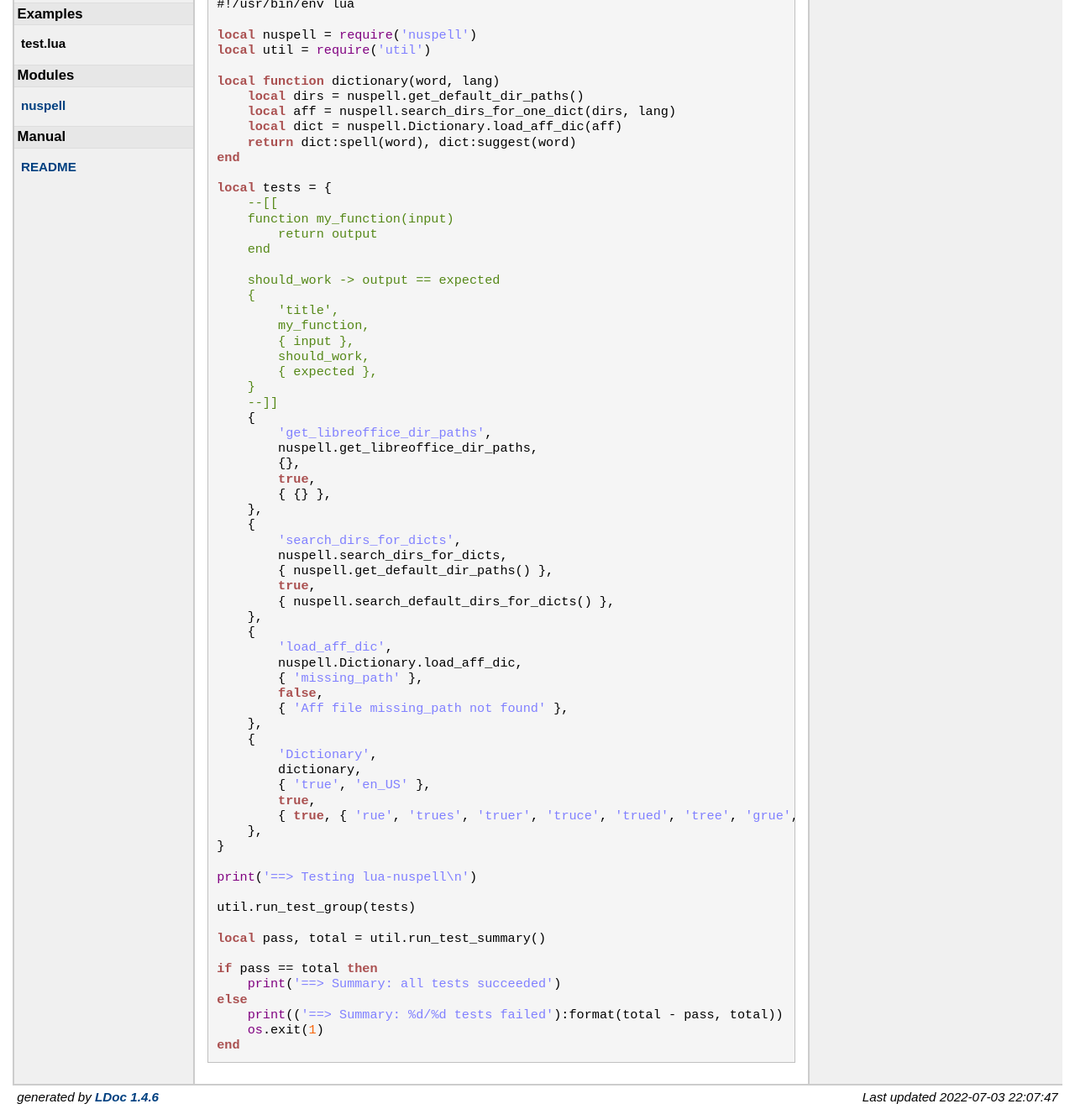
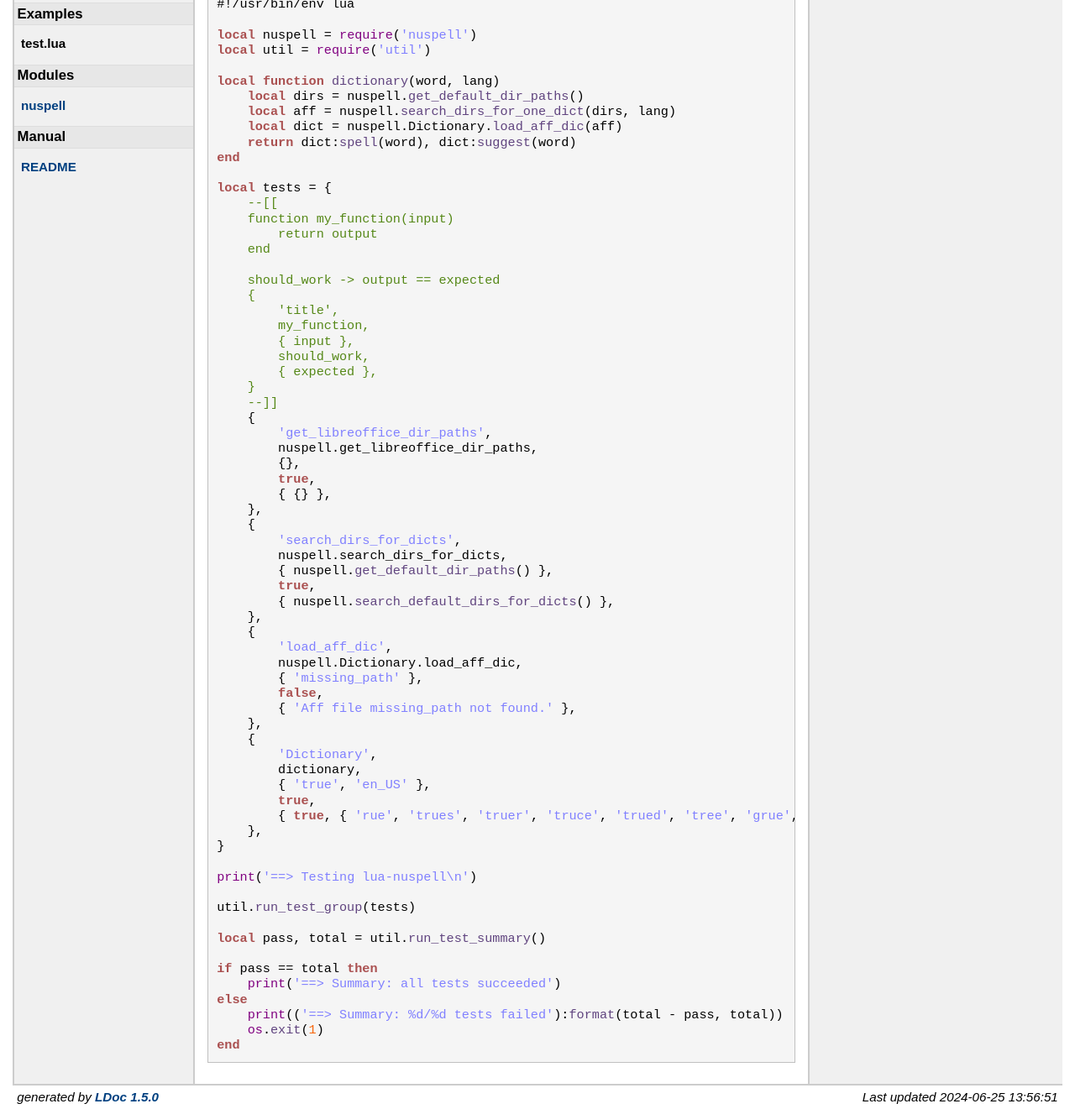
Before and after one commit to f3fora/lua-nuspell, a plain HTML site: page doc/examples/test.lua.html in a window 1280 px wide. Shown: the part 74-1395 px from the top of the page at 84% size. Drawn offline with Linux system fonts and the light colour scheme.

Commit message:
doc(): update doc

```diff
--- a/doc/examples/test.lua.html
+++ b/doc/examples/test.lua.html
@@ -29,6 +29,7 @@
 
 
 
+
 <h2>Examples</h2>
 <ul class="nowrap">
   <li><strong>test.lua</strong></li>
@@ -53,11 +54,11 @@
 <span class="keyword">local</span> nuspell = <span class="global">require</span>(<span class="string">'nuspell'</span>)
 <span class="keyword">local</span> util = <span class="global">require</span>(<span class="string">'util'</span>)
 
-<span class="keyword">local</span> <span class="keyword">function</span> dictionary(word, lang)
-    <span class="keyword">local</span> dirs = nuspell.get_default_dir_paths()
-    <span class="keyword">local</span> aff = nuspell.search_dirs_for_one_dict(dirs, lang)
-    <span class="keyword">local</span> dict = nuspell.Dictionary.load_aff_dic(aff)
-    <span class="keyword">return</span> dict:spell(word), dict:suggest(word)
+<span class="keyword">local</span> <span class="keyword">function</span> <span class="function-name">dictionary</span>(word, lang)
+    <span class="keyword">local</span> dirs = nuspell.<span class="function-name">get_default_dir_paths</span>()
+    <span class="keyword">local</span> aff = nuspell.<span class="function-name">search_dirs_for_one_dict</span>(dirs, lang)
+    <span class="keyword">local</span> dict = nuspell.Dictionary.<span class="function-name">load_aff_dic</span>(aff)
+    <span class="keyword">return</span> dict:<span class="function-name">spell</span>(word), dict:<span class="function-name">suggest</span>(word)
 <span class="keyword">end</span>
 
 <span class="keyword">local</span> tests = {
@@ -85,16 +86,16 @@
     {
         <span class="string">'search_dirs_for_dicts'</span>,
         nuspell.search_dirs_for_dicts,
-        { nuspell.get_default_dir_paths() },
+        { nuspell.<span class="function-name">get_default_dir_paths</span>() },
         <span class="keyword">true</span>,
-        { nuspell.search_default_dirs_for_dicts() },
+        { nuspell.<span class="function-name">search_default_dirs_for_dicts</span>() },
     },
     {
         <span class="string">'load_aff_dic'</span>,
         nuspell.Dictionary.load_aff_dic,
         { <span class="string">'missing_path'</span> },
         <span class="keyword">false</span>,
-        { <span class="string">'Aff file missing_path not found'</span> },
+        { <span class="string">'Aff file missing_path not found.'</span> },
     },
     {
         <span class="string">'Dictionary'</span>,
@@ -107,23 +108,23 @@
 
 <span class="global">print</span>(<span class="string">'==&gt; Testing lua-nuspell\n'</span>)
 
-util.run_test_group(tests)
+util.<span class="function-name">run_test_group</span>(tests)
 
-<span class="keyword">local</span> pass, total = util.run_test_summary()
+<span class="keyword">local</span> pass, total = util.<span class="function-name">run_test_summary</span>()
 
 <span class="keyword">if</span> pass == total <span class="keyword">then</span>
     <span class="global">print</span>(<span class="string">'==&gt; Summary: all tests succeeded'</span>)
 <span class="keyword">else</span>
-    <span class="global">print</span>((<span class="string">'==&gt; Summary: %d/%d tests failed'</span>):format(total - pass, total))
-    <span class="global">os</span>.exit(<span class="number">1</span>)
+    <span class="global">print</span>((<span class="string">'==&gt; Summary: %d/%d tests failed'</span>):<span class="function-name">format</span>(total - pass, total))
+    <span class="global">os</span>.<span class="function-name">exit</span>(<span class="number">1</span>)
 <span class="keyword">end</span></pre>
 
 
 </div> <!-- id="content" -->
 </div> <!-- id="main" -->
 <div id="about">
-<i>generated by <a href="http://github.com/stevedonovan/LDoc">LDoc 1.4.6</a></i>
-<i style="float:right;">Last updated 2022-07-03 22:07:47 </i>
+<i>generated by <a href="http://github.com/lunarmodules/LDoc">LDoc 1.5.0</a></i>
+<i style="float:right;">Last updated 2024-06-25 13:56:51 </i>
 </div> <!-- id="about" -->
 </div> <!-- id="container" -->
 </body>
--- a/doc/ldoc.css
+++ b/doc/ldoc.css
@@ -294,6 +294,7 @@ pre .library { color: #0e7c6b; }
 pre .marker { color: #512b1e; background: #fedc56; font-weight: bold; }
 pre .string { color: #8080ff; }
 pre .number { color: #f8660d; }
+pre .function-name { color: #60447f; }
 pre .operator { color: #2239a8; font-weight: bold; }
 pre .preprocessor, pre .prepro { color: #a33243; }
 pre .global { color: #800080; }
```
Also changed, not shown: doc/index.html (+16 -15 lines), doc/manual/README.md.html (+8 -7 lines).
